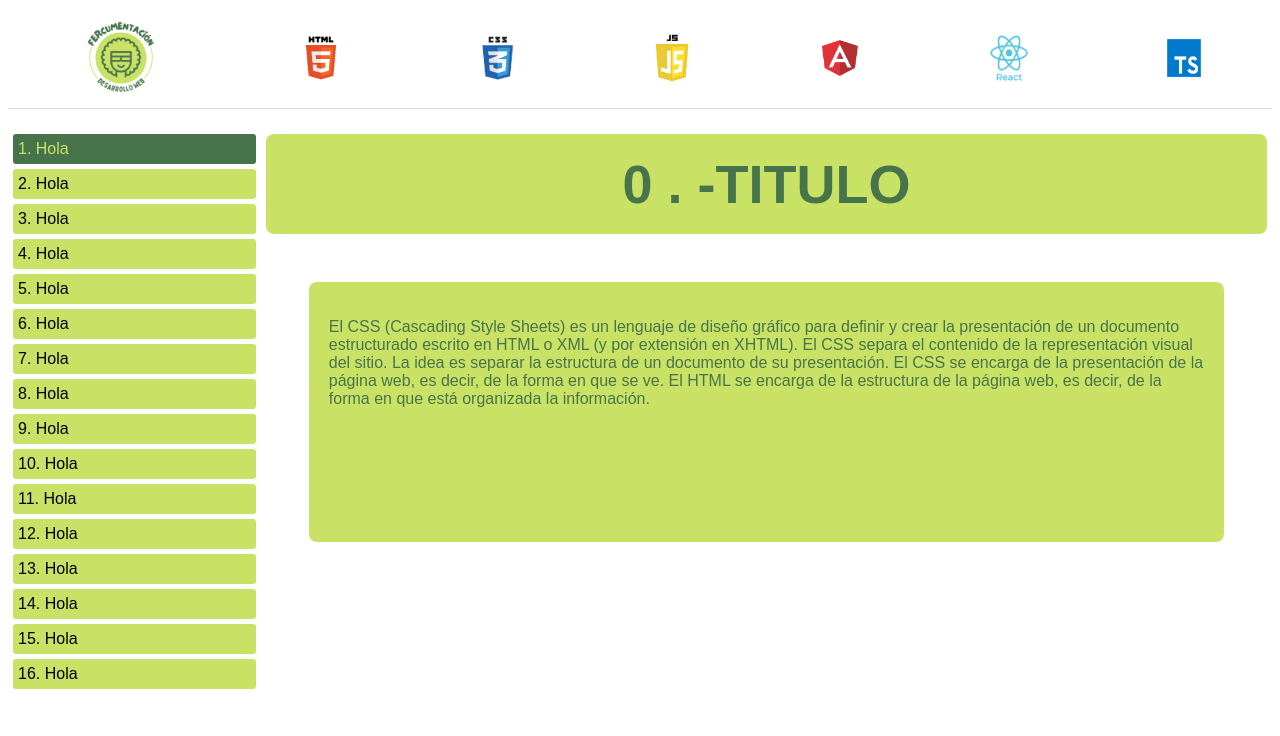
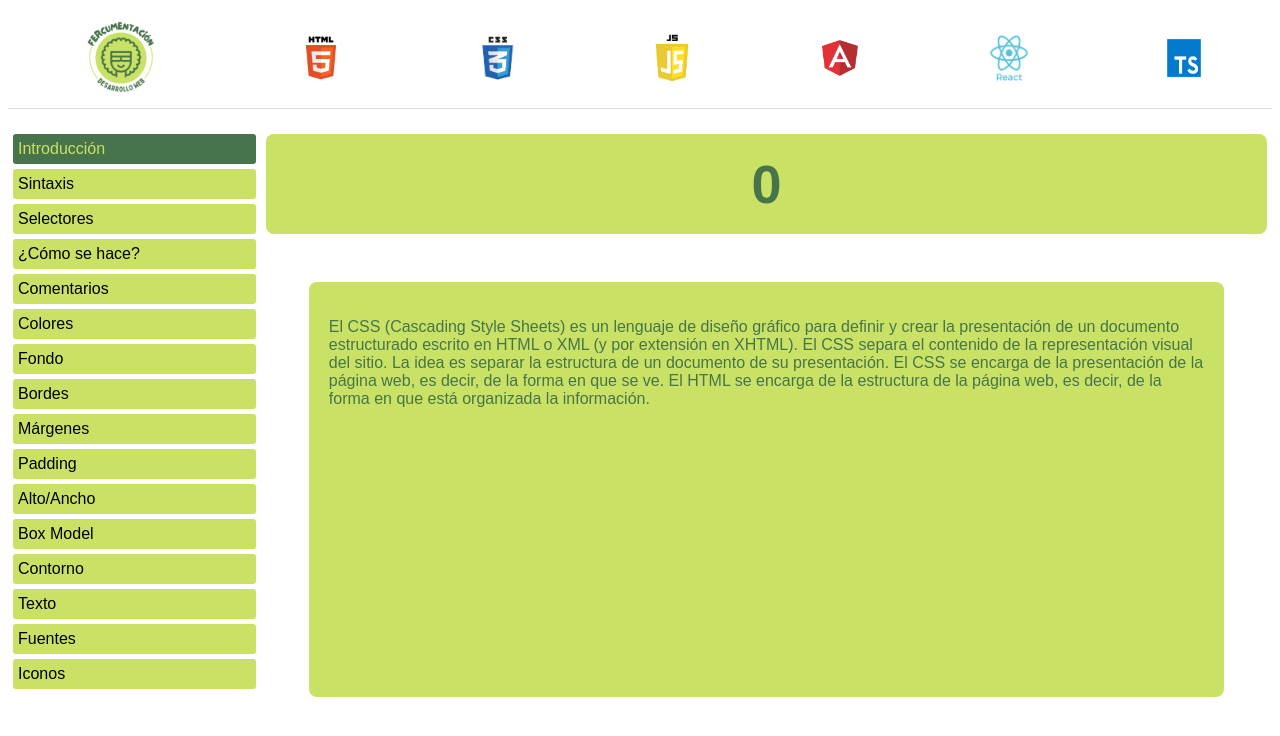
Before and after one commit to Programaticos/fercumentacion, a Next.js app: page /CSS in a window 1280 px wide. Shown: the top 736 px of the page. Built offline with nearby package versions, Linux system fonts and the light colour scheme.

Commit message:
json creado

```diff
--- a/components/pages/css/main/contenidoCss.tsx
+++ b/components/pages/css/main/contenidoCss.tsx
@@ -28,7 +28,7 @@ padding: 20px;
 color: #48744C;
 border-radius: 8px;
 margin-top: 2;
-height: 220px;
+height: 375px;
 top: -2px;
 font-family: 'Poppins', sans-serif;
 
@@ -38,7 +38,7 @@ font-family: 'Poppins', sans-serif;
 export default function ContenidoCss(props: any){
     return (
         <DivContainerContenido>
-            <TituloH2>{props.contenidoPresente} . -TITULO
+            <TituloH2>{props.contenidoPresente}
             </TituloH2>
             <DivDescriptionContainer>
 
--- a/components/pages/css/main/selectorCss.tsx
+++ b/components/pages/css/main/selectorCss.tsx
@@ -29,7 +29,7 @@ cursor: pointer;
 export default function SelectorCss(props: any){
     return (
         <DivContainerSelector>
-            {[1,2,3,4,5,6,7,8,9,10,11,12,13,14,15,16,17,18,19,20,21,22,23,24,25,26,27,28,29,30].map(
+            {['Introducción','Sintaxis','Selectores','¿Cómo se hace?','Comentarios','Colores','Fondo','Bordes','Márgenes','Padding','Alto/Ancho','Box Model','Contorno','Texto','Fuentes','Iconos','Enlaces','Tablas','Display','Max-Width','Posición','Z-Index','Overflow','Float'].map(
                 (e:number , i: number) =>
                     {return(<DivSelecto
                         key={i}
@@ -39,7 +39,7 @@ export default function SelectorCss(props: any){
                     selected={props.contenidoPresente === i ?
                         true : false}
                     >
-                    {e}. Hola
+                    {e}
                     </DivSelecto>
             );
         }
```
